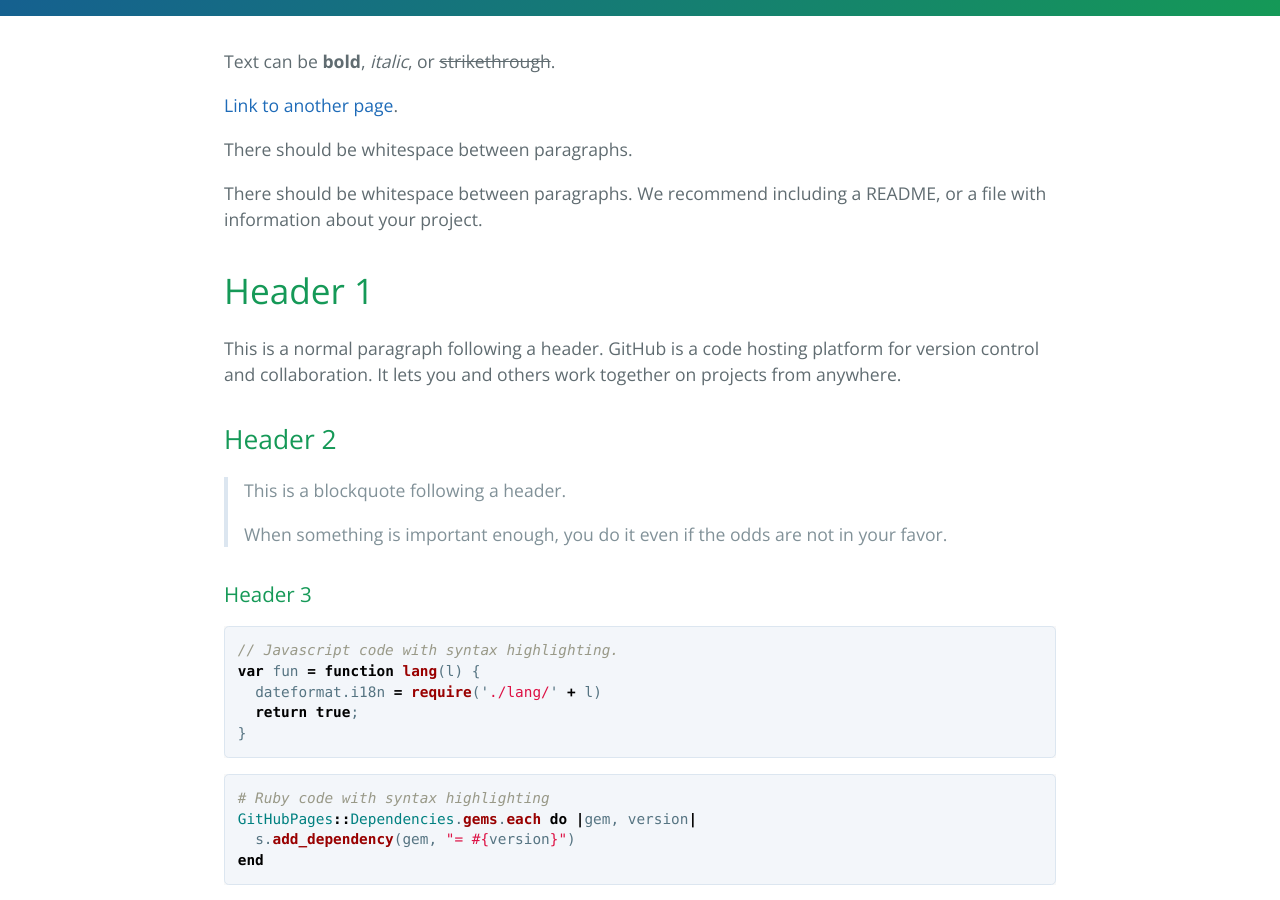
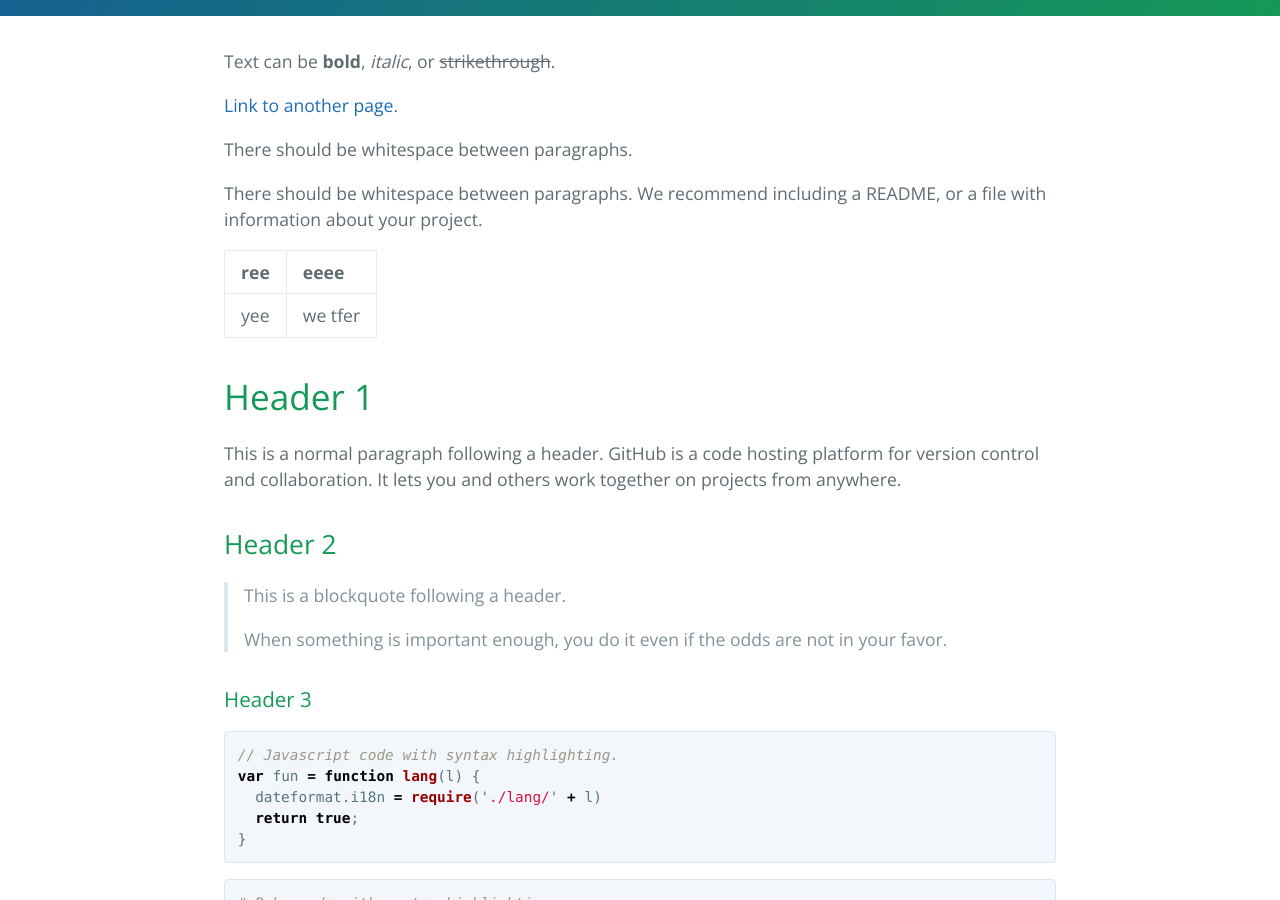
Before and after one commit to AlphaZetta/markdown-playground, a Jekyll site: the page built from index.md, in a window 1280 px wide and 900 px high, scrolled down 367 px. Built offline with Jekyll 4.4.1, drawn with Linux system fonts in a browser that asks for light colours.

Commit message:
Update index.md

```diff
--- a/index.md
+++ b/index.md
@@ -9,6 +9,10 @@ Text can be **bold**, _italic_, or ~~strikethrough~~.
 There should be whitespace between paragraphs.
 
 There should be whitespace between paragraphs. We recommend including a README, or a file with information about your project.
+
+| ree | eeee |
+|:----|:-|
+| yee | we tfer |
 
 # Header 1
 
```
